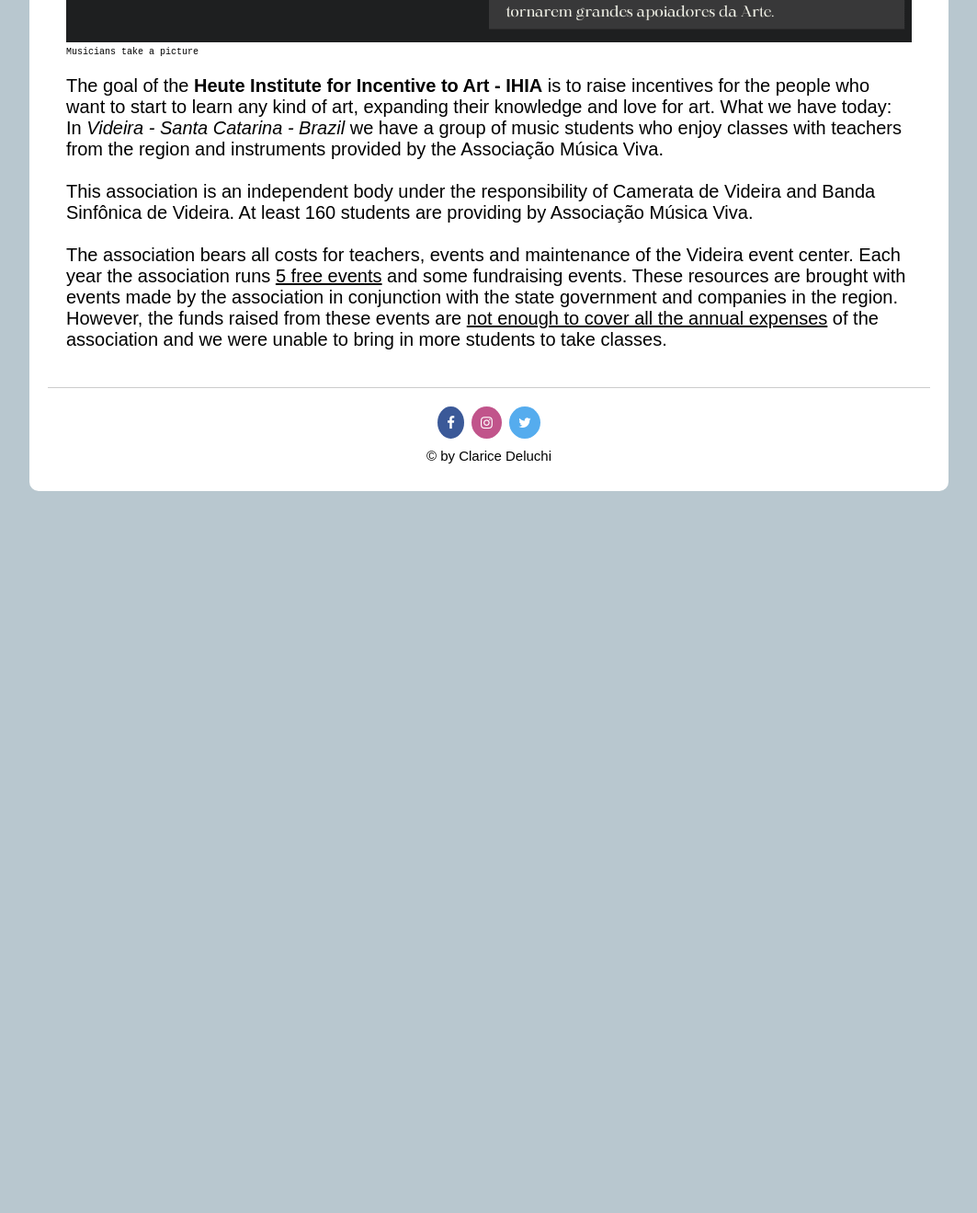
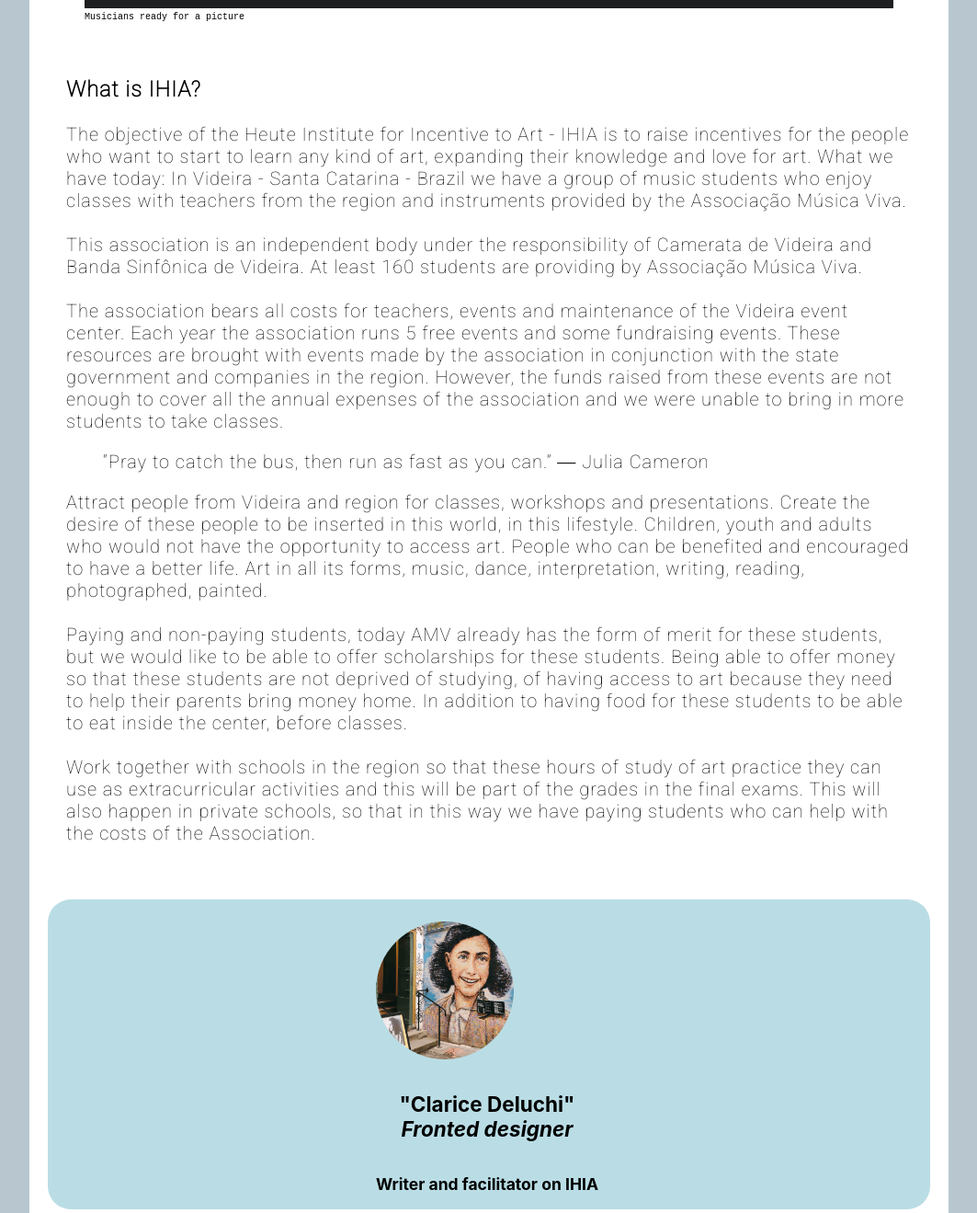
Before and after one commit to cdeluchi/Udacity, a plain HTML site: page Blog.html in a window 1280 px wide. Shown: the part 621-1940 px from the top of the page at 92% size, without its empty margins (108-1171 px from the left). Before the commit the page ends 1185 px from the top, so only its background shows below. Drawn offline with Linux system fonts and the light colour scheme.

Commit message:
New change 23.03

```diff
--- a/Blog.html
+++ b/Blog.html
@@ -27,37 +27,80 @@
         </header>
 
         <div main>
+            <figure>
+                <img id="bigimage" width="100%" src="Images/ourhistory.png" alt="Banda" class="responsive">
+                <figcaption>Musicians ready for a picture</figcaption>
+            </figure>
             <main>
-                <img id="bigimage" width="100%" src="Images/ourhistory.png" alt="Banda" class="responsive">
-                <figcaption>Musicians take a picture</figcaption>
+
+
+                <h3>What is IHIA?</h3>
 
                 <p>
-                    The goal of the <strong>Heute Institute for Incentive to Art - IHIA</strong> is to raise incentives
-                    for the people who want to start
+                    The objective of the Heute Institute for Incentive to Art - IHIA is to raise incentives for the people who want to start
                     to learn any kind of art, expanding their knowledge and love for art.
 
                     What we have today:
 
-                    In <em>Videira - Santa Catarina - Brazil</em> we have a group of music students who enjoy classes
-                    with teachers from the region
-                    and instruments provided by the Associação Música Viva. <br>
+                    In Videira - Santa Catarina - Brazil we have a group of music students who enjoy classes with teachers from the region
+                    and instruments provided by the Associação Música Viva.
+                </br>
+                </br>
+                    This association is an independent body under the responsibility of Camerata de Videira and Banda Sinfônica de Videira.
+                    At least 160 students are providing by Associação Música Viva.
+            </br>
+            </br>
+
+                    The association bears all costs for teachers, events and maintenance of the Videira event center.
+                    Each year the association runs 5 free events and some fundraising events.
+                    These resources are brought with events made by the association in conjunction with the state government and companies
+                    in the region. However, the funds raised from these events are not enough to cover all the annual expenses of the
+                    association and we were unable to bring in more students to take classes.
+
+                    <blockquote>“Pray to catch the bus, then run as fast as you can.”
+                    ― Julia Cameron</blockquote>
+
+                    Attract people from Videira and region for classes, workshops and presentations.
+                    Create the desire of these people to be inserted in this world, in this lifestyle. Children, youth and adults who would
+                    not have the opportunity to access art. People who can be benefited and encouraged to have a better life.
+                    Art in all its forms, music, dance, interpretation, writing, reading, photographed, painted.
+                    <br>
                     </br>
-                    This association is an independent body under the responsibility of Camerata de Videira and Banda
-                    Sinfônica de Videira.
-                    At least 160 students are providing by Associação Música Viva. </br>
+                    Paying and non-paying students, today AMV already has the form of merit for these students, but we would like to be able
+                    to offer scholarships for these students. Being able to offer money so that these students are not deprived of studying,
+                    of having access to art because they need to help their parents bring money home. In addition to having food for these
+                    students to be able to eat inside the center, before classes.
+                    <br>
                     </br>
-                    The association bears all costs for teachers, events and maintenance of the Videira event center.
-                    Each year the association runs <u>5 free events</u> and some fundraising events.
-                    These resources are brought with events made by the association in conjunction with the state government and companies
-                    in the region. However, the funds raised from these events are <u>not enough to cover all the annual expenses</u> of the
-                    association and we were unable to bring in more students to take classes.
+                    Work together with schools in the region so that these hours of study of art practice they can use as extracurricular
+                    activities and this will be part of the grades in the final exams.
+                    This will also happen in private schools, so that in this way we have paying students who can help with the costs of the
+                    Association.
+
                 </p>
             </main>
         </div>
+        <div class="Blocks-post">
+            <div class="profile">
+                <img src="Images/anne.png" class="image-profile" alt="profile-img">
+                <div class="profile-text">
+                    <h2>
+                        "Clarice Deluchi"
+                        <br>
+                        <em>Fronted designer</em>
+                    </h2>
+                    <h3>
+                        Writer and facilitator on IHIA
+                    </h3>
+                </div>
+
+            </div>
+            </div>
+
         <div class="footer">
             <footer>
                 <a href="https://facebook.com" class="fa fa-facebook"></a>
-                <a href="https://www.instagram.com" class="fa fa-instagram"></a>
+                <a href="https://www.linkwdin.com" class="fa fa-linkedin"></a>
                 <a href="https://www.twitter.com" class="fa fa-twitter"></a>
                 <br>
                 &copy; by Clarice Deluchi
--- a/style/Button.css
+++ b/style/Button.css
@@ -7,7 +7,7 @@
   color: #ffffff;
   font-family: Arial;
   font-size: 15px;
-  padding: 15px 20px;
+  padding: 8px 13px;
   text-decoration: none;
   text-shadow: 0px 1px 0px #b87ea4;
   margin: 10px 0;
--- a/style/Style.css
+++ b/style/Style.css
@@ -5,7 +5,7 @@
 body {
   background-color: rgb(184, 199, 207);
   margin: 30px 0;
-  font-family: sans-serif;
+  font-family: -apple-system, BlinkMacSystemFont, 'Segoe UI', Roboto, Oxygen, Ubuntu, Cantarell, 'Open Sans', 'Helvetica Neue', sans-serif;
   font-size: 15px;
 }
 
@@ -43,7 +43,7 @@ body {
 .header {
   font-size: 1em;
   text-align: center;
-  font-family: sans-serif;
+  font-family: roboto;
 }
 
 span {
@@ -55,11 +55,14 @@ main {
   font-size: 20px;
   padding: 20px;
   overflow: hidden;
+  font-family: roboto;
+  letter-spacing: 1px;
 }
 
 .blog {
   width: 70%;
   float: left;
+  font-family: roboto;
 }
 
 * {
@@ -83,10 +86,40 @@ article:last-child {
 }
 .Blocks {
   display: grid;
-  grid-template-columns: 33% 33% 33%;
+  grid-template-columns: 30% 70%;
   grid-gap: 10px;
   padding: 10px;
   text-align: center;
+}
+
+.Blocks-post > div {
+    display: grid;
+    flex-direction: column;
+    justify-content: center;
+    padding-left: 20px;
+    padding-right: 24px;
+    padding-top: 24px;
+    border-radius: 25px;
+    margin-bottom: 30px;
+    margin-top: 20px;
+    text-align: center;
+}
+.Blocks-post > div:nth-child(odd) {
+  background: rgb(186, 221, 229);
+}
+.image-profile{
+    display: grid;
+    flex-direction: column;
+    justify-content: center;
+    width: 150px;
+    height: 150px;
+    margin-bottom: 16px;
+    object-fit: cover;
+    border-radius: 50%;
+}
+.profile-text{
+  display: grid;
+
 }
 
 #inhale {
@@ -99,7 +132,7 @@ article:last-child {
 }
 .aboutblog {
   font-size: 15px;
-  font-family: sans-serif;
+  font-family: -apple-system, BlinkMacSystemFont, 'Segoe UI', Roboto, Oxygen, Ubuntu, Cantarell, 'Open Sans', 'Helvetica Neue', sans-serif;
   text-align: center;
 }
 
@@ -132,7 +165,7 @@ figcaption {
 
 
 .flexbox-item {
-  width: 288px;
+  width: 300px;
   height: 662px;
   margin: 10px;
   border: 1px solid #333;
@@ -142,4 +175,4 @@ figcaption {
 @media (max-width: 900px) {
   .flexbox-container {
     display: none;
-  }
+  }}
--- a/style/footer.css
+++ b/style/footer.css
@@ -26,7 +26,7 @@ footer {
   color: white;
 }
 
-.fa-instagram {
-  background: #c1548b;
+.fa-linkedin {
+  background: #0B65C2;
   color: white;
 }
```
Also changed, not shown: Contact.html (+4 -6 lines), index.html (+8 -5 lines), Images/anne.png (added).
